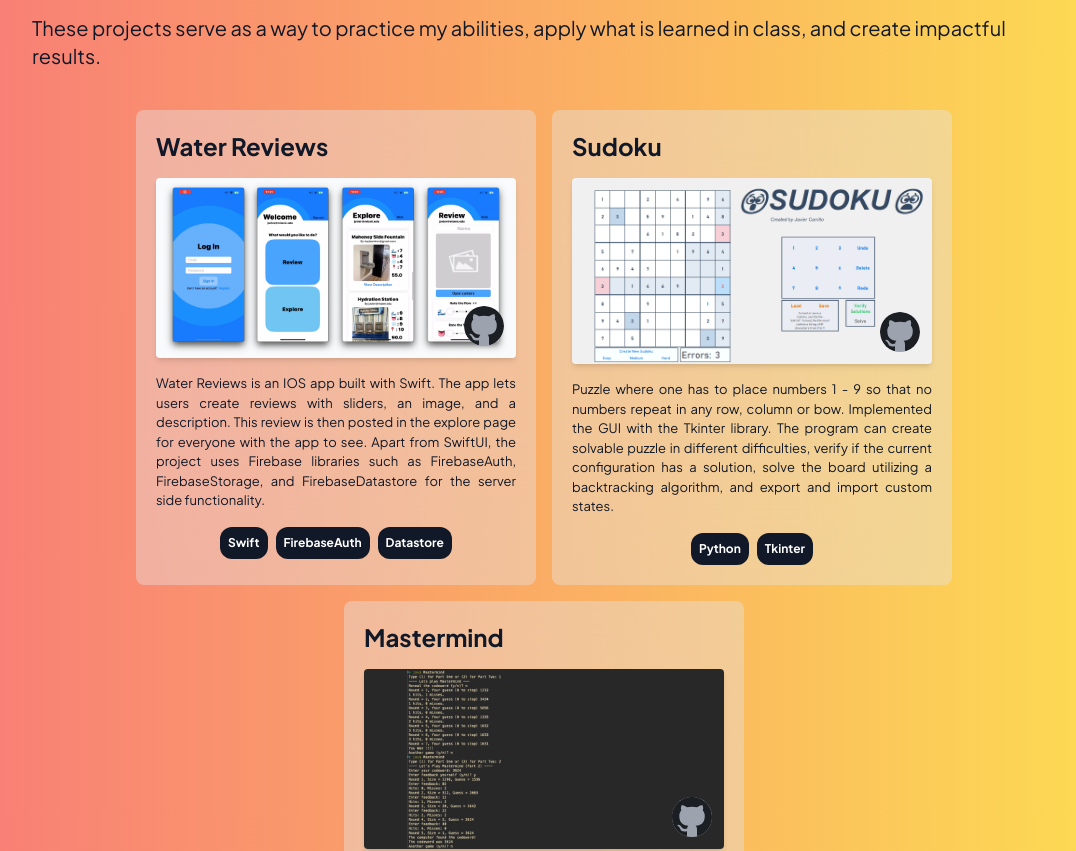
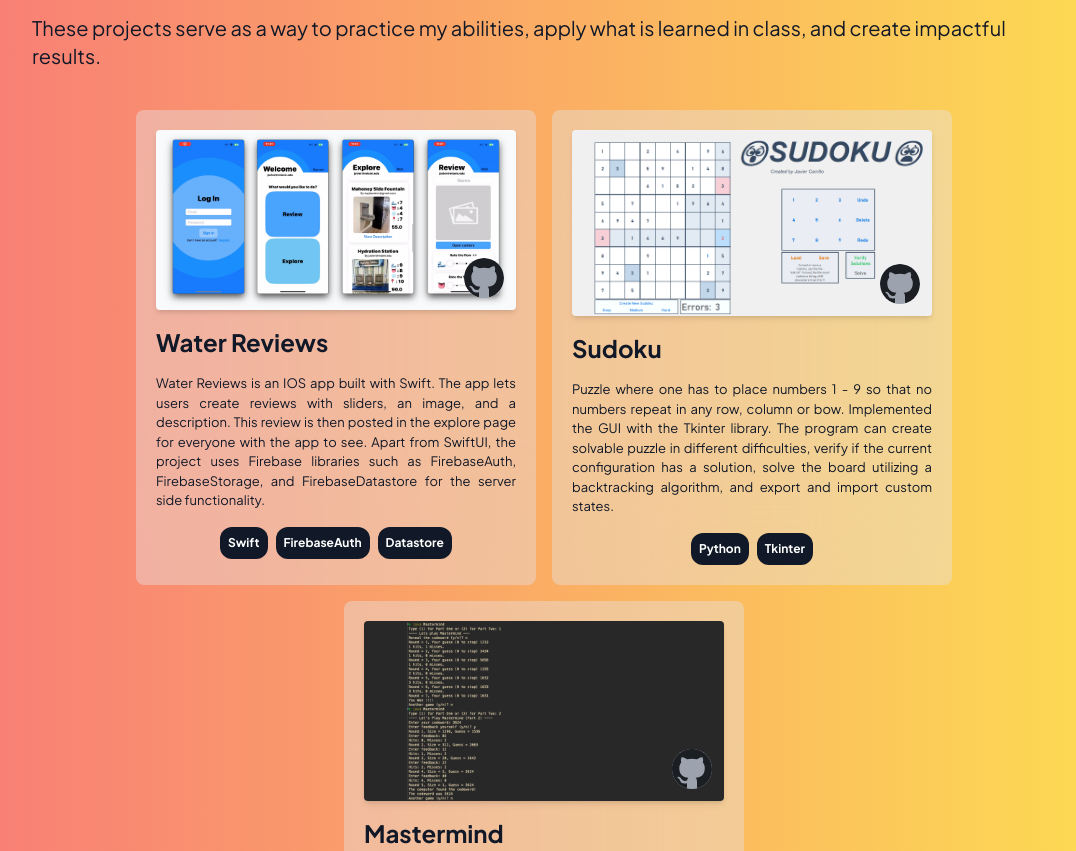
Before and after one commit to javiiicz/javiiicz.github.io, a React (Create React App) app: page / in a window 1280 px wide. Shown: the part 1220-2071 px from the top of the page, without its empty margins (96-1172 px from the left). Built offline with nearby package versions, Linux system fonts and the light colour scheme.

Commit message:
Babel message fix

```diff
--- a/package.json
+++ b/package.json
@@ -44,6 +44,7 @@
   },
   "devDependencies": {
     "gh-pages": "^6.1.1",
-    "tailwindcss": "^3.4.3"
+    "tailwindcss": "^3.4.3",
+    "@babel/plugin-proposal-private-property-in-object": "^7.16.12"
   }
 }
--- a/src/components/ProjectCard.js
+++ b/src/components/ProjectCard.js
@@ -9,7 +9,6 @@ function Tool({ name }){
 function ProjectCard({ name, desc, tools, img, link}) {
   return (
     <div className="flex-initial w-[400px] bg-gray-200/40 p-5 flex flex-col rounded-lg gap-4 backdrop-blur-3xl">
-      <h4 className="text-2xl font-bold">{name}</h4>
       <div className="relative">
         <img src={ img } alt="" className="w-[100%] mx-auto rounded shadow-md"></img>
         <a
@@ -17,6 +16,7 @@ function ProjectCard({ name, desc, tools, img, link}) {
           className="absolute bottom-0 right-0 w-10 h-10 bg-gray-400 bg-GitHub bg-cover m-3 rounded-3xl">
         </a>
       </div>
+      <h4 className="text-2xl font-bold">{name}</h4>
       <p className="text-[13px] text-justify">{desc}</p>
       <div className="flex flex-row justify-center gap-2">
         {tools.map((tool, index) => (
```
